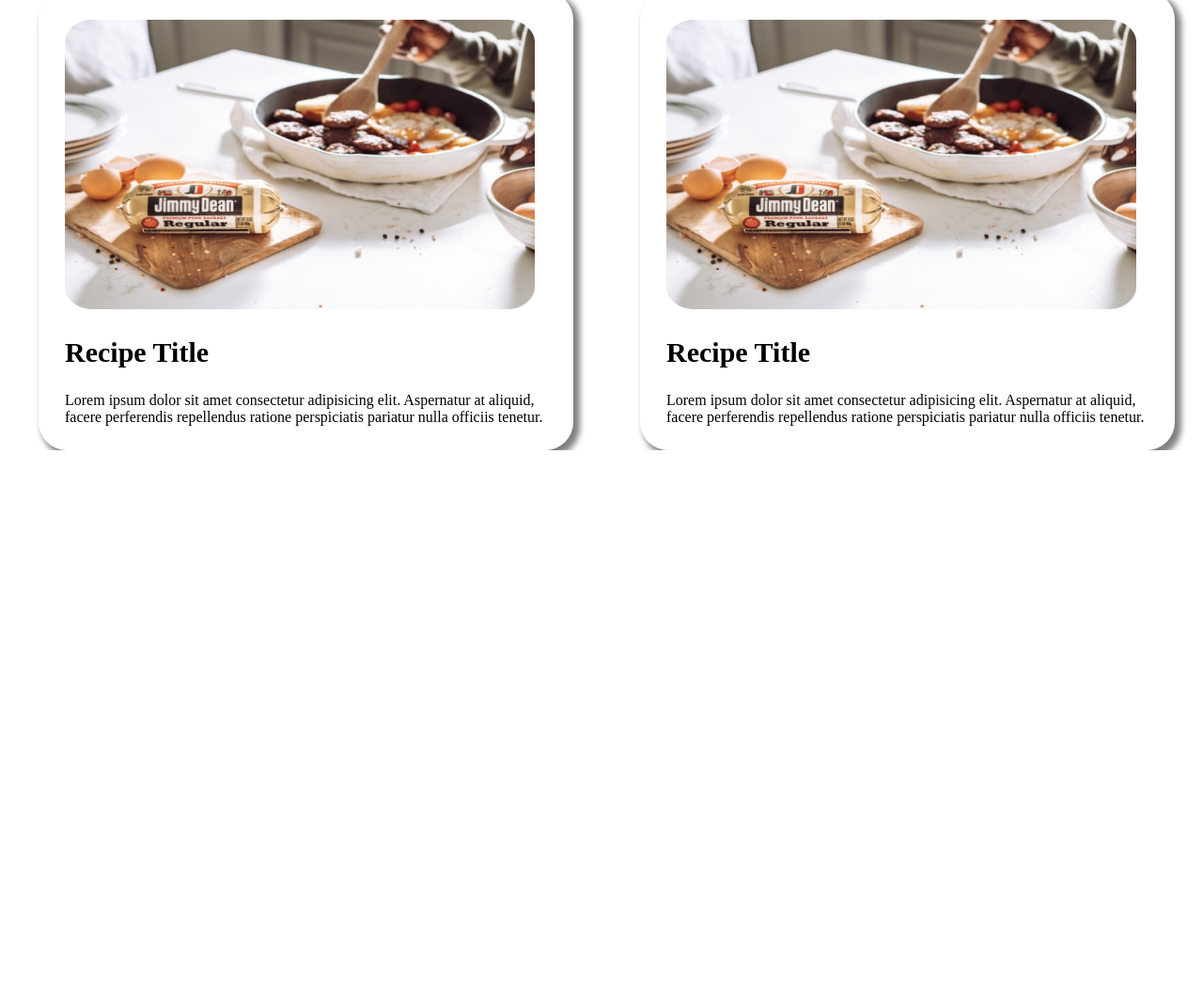
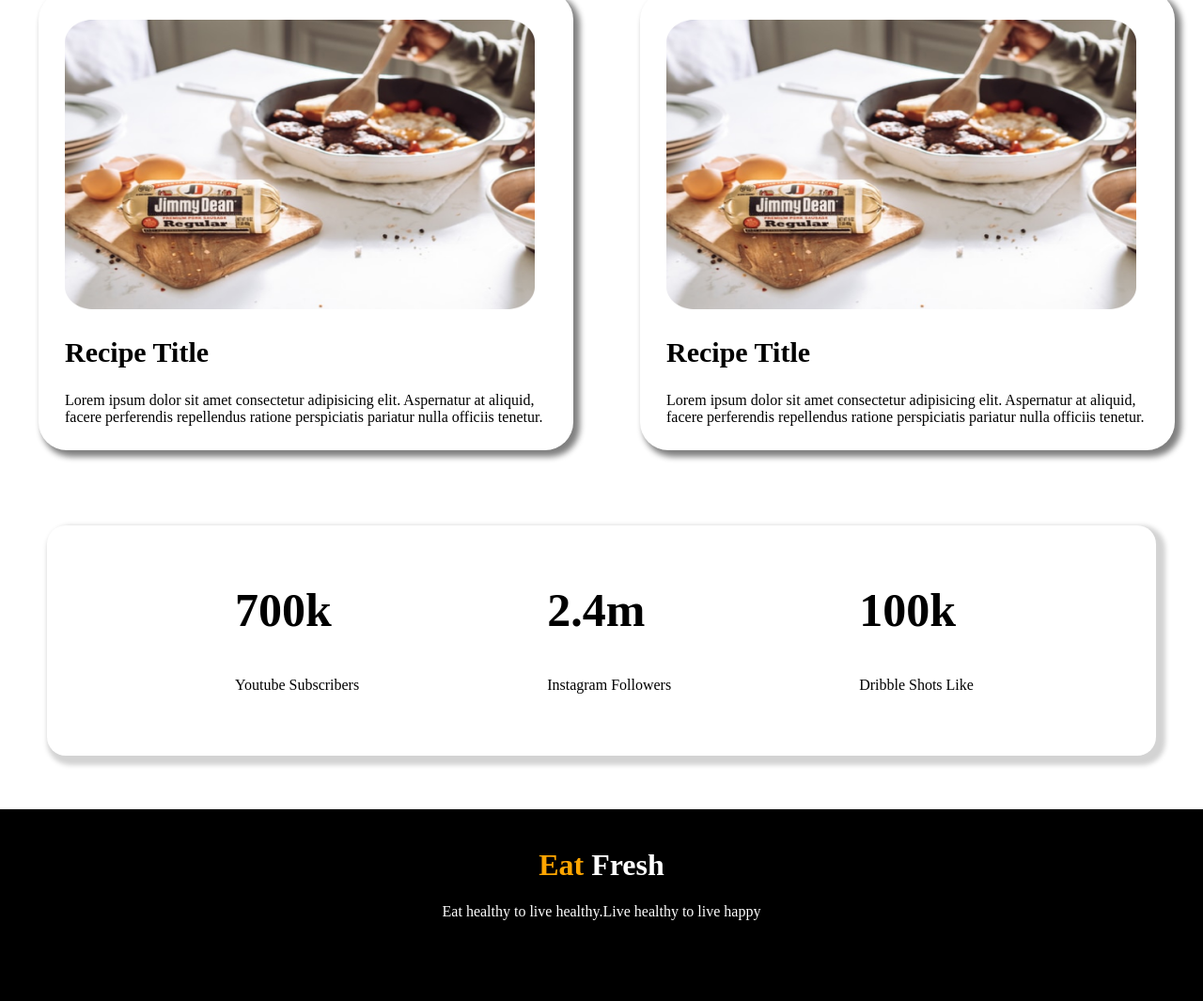
Before and after one commit to Anamika1n1/Eat-healthy, a plain HTML site: page index.html in a window 1280 px wide. Shown: the part 1524-2589 px from the top of the page at 94% size. Before the commit the page ends 2003 px from the top, so only its background shows below. Drawn offline with Linux system fonts and the light colour scheme.

Commit message:
practice-project-completed

```diff
--- a/index.html
+++ b/index.html
@@ -107,9 +107,23 @@
                         </div>
                   </div>
             </section>
-            <section>
-                  <div></div>
-                  <div></div>
+            <section class="subscriber-display">
+                  <div class="subscriber-margin" >
+                        <h1 class="subscriber-site">700k</h1>
+                        <p>Youtube Subscribers</p>
+                  </div>
+                  <div class="subscriber-margin" >
+                        <h1 class="subscriber-site">2.4m</h1>
+                        <p>Instagram Followers</p>
+                  </div>
+                  <div class="subscriber-margin">
+                        <h1 class="subscriber-site">100k</h1>
+                        <p>Dribble Shots Like</p>
+                  </div>
             </section>
+            <footer class="footer-design">
+                  <h1> <span class="eat-color">Eat</span> Fresh</h1>
+                  <p>Eat healthy to live healthy.Live healthy to live happy</p>
+            </footer>
       </body>
 </html>
--- a/style.css
+++ b/style.css
@@ -103,3 +103,31 @@ body{
     width:500px;
     border-radius: 10px;
 }
+.subscriber-site{
+    font-size: 50px;
+    font-weight: 700;
+}
+.subscriber-display{
+    display: flex;
+    margin-top: 80px;
+    margin-bottom: 57px;
+    margin-left: 50px;
+    margin-right: 50px;
+    box-shadow: 5px 5px 5px 5px lightgrey;
+    border-radius: 20px;
+}
+.subscriber-margin{
+    margin-left: 200px;
+    padding-bottom: 50px;
+    padding-top: 20px;
+}
+.eat-color{
+    color: orange;
+}
+.footer-design{
+    background-color: black;
+    text-align: center;
+    color: white;
+    padding-top: 20px;
+    padding-bottom: 70px;
+}
```
